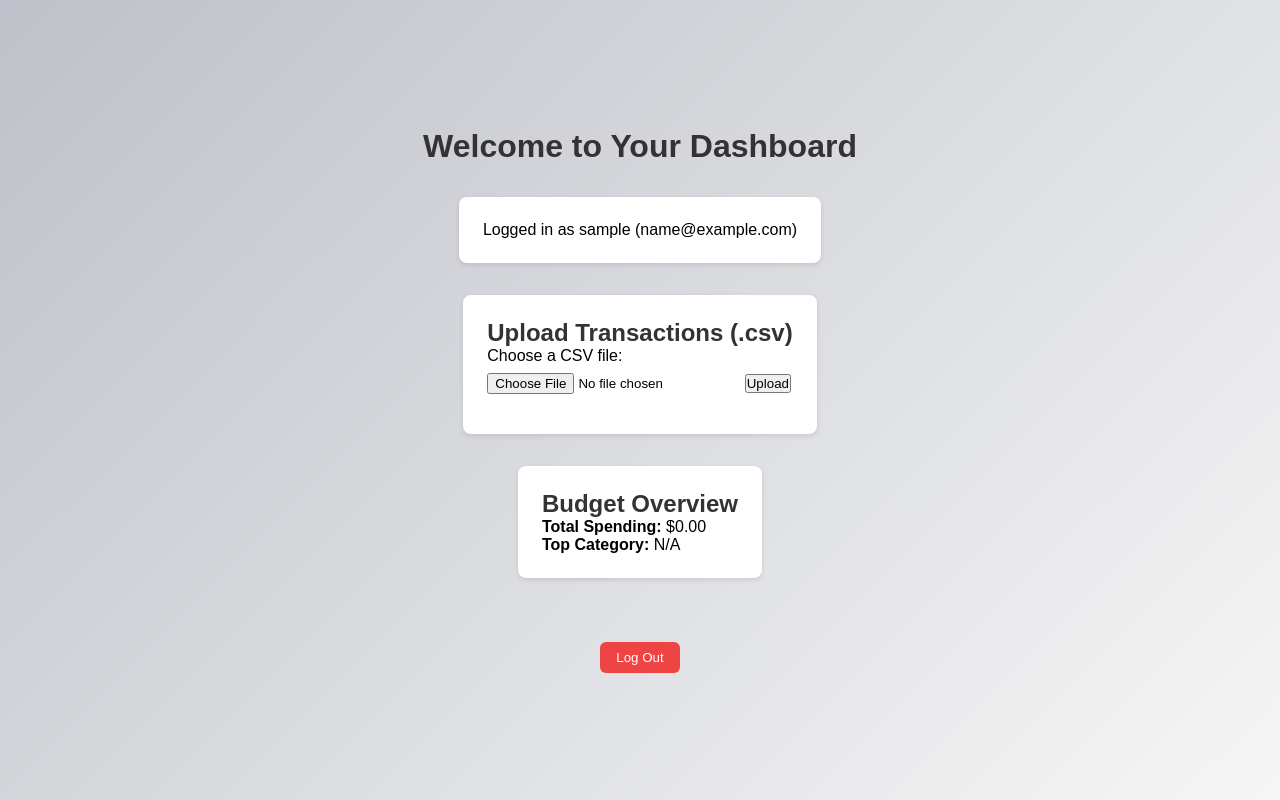
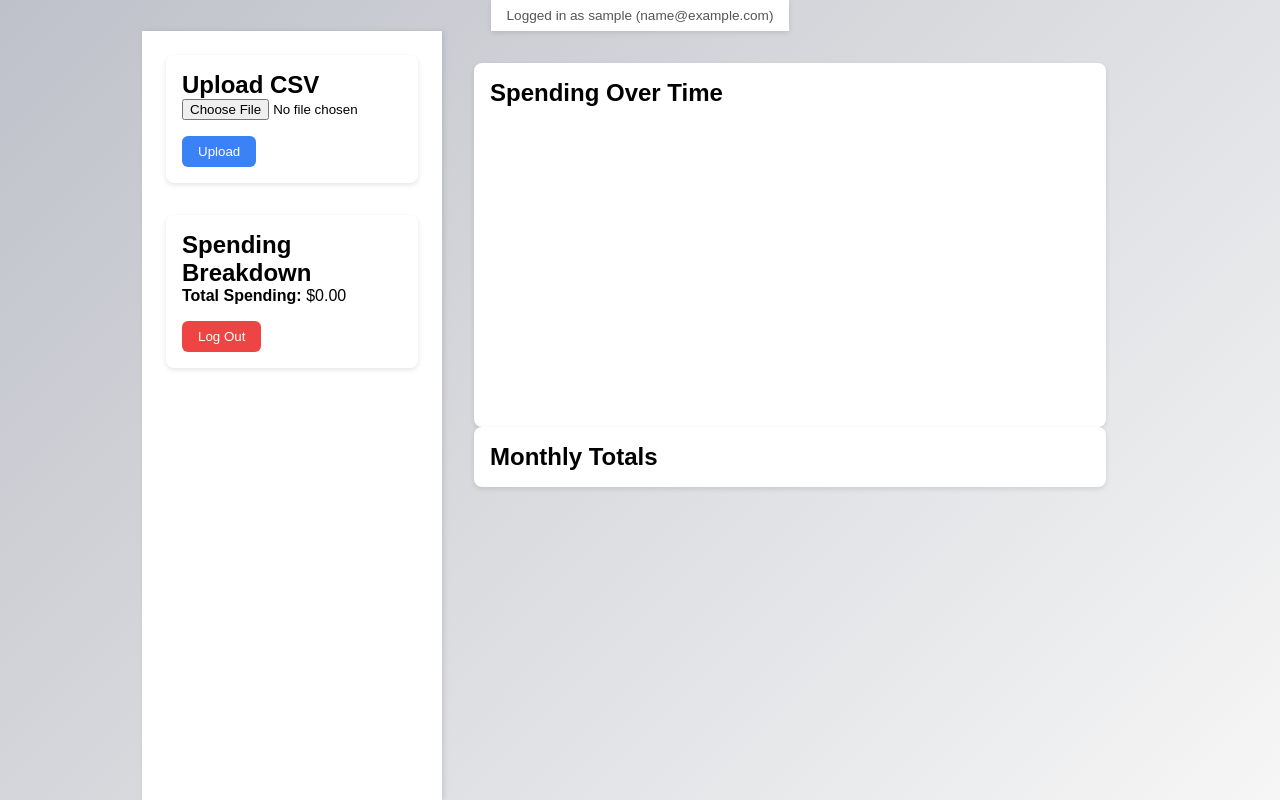
Before and after one commit to Ashton-Carter/Budget, a website: page frontend/dashboard.html in a window 1280 px wide. Drawn offline with nearby package versions, Linux system fonts and the light colour scheme; no server answers; sample sign-in values are in the browser's storage.

Commit message:
UPDATED GOALS

```diff
--- a/frontend/dashboard.html
+++ b/frontend/dashboard.html
@@ -5,66 +5,114 @@
   <title>Dashboard</title>
   <link rel="stylesheet" href="style.css">
   <style>
-    /* Inline styling for layout - can move to CSS later */
     body {
       font-family: Arial, sans-serif;
-      padding: 2rem;
+      margin: 0;
+      padding: 0;
       background-color: #f5f5f5;
+      display: flex;
+      flex-direction: column;
+      height: 100vh;
     }
 
-    h1, h2 {
-      color: #333;
+    #top-bar {
+      padding: 0.5rem 1rem;
+      background-color: #ffffff;
+      box-shadow: 0 2px 5px rgba(0,0,0,0.1);
+      font-size: 0.85rem;
+      color: #555;
+    }
+
+    .main-container {
+      display: flex;
+      height: 100%;
+    }
+
+    .sidebar {
+      width: 300px;
+      background-color: #ffffff;
+      padding: 1.5rem;
+      box-shadow: 2px 0 5px rgba(0, 0, 0, 0.1);
+      display: flex;
+      flex-direction: column;
+      justify-content: flex-start;
+      gap: 2rem;
+    }
+
+    .content {
+      flex-grow: 1;
+      padding: 2rem;
     }
 
     .section {
-      background-color: white;
-      padding: 1.5rem;
-      margin-bottom: 2rem;
+      background-color: #ffffff;
+      padding: 1rem;
       border-radius: 8px;
       box-shadow: 0 2px 5px rgba(0,0,0,0.1);
     }
 
-    label {
-      display: block;
-      margin-bottom: 0.5rem;
+    h2 {
+      margin-top: 0;
     }
 
-    input[type="file"] {
-      margin-bottom: 1rem;
+    ul {
+      padding-left: 1.2rem;
     }
 
-    #logout {
-      margin-top: 2rem;
-      background-color: #ef4444;
+    button {
+      margin-top: 1rem;
+      background-color: #3b82f6;
       color: white;
       border: none;
       padding: 0.5rem 1rem;
       border-radius: 6px;
       cursor: pointer;
     }
+
+    #logout {
+      background-color: #ef4444;
+    }
   </style>
 </head>
 <body>
-  <h1>Welcome to Your Dashboard</h1>
-  <div id="user-info" class="section"></div>
+  <div id="top-bar">
+    <span id="user-info"></span>
+  </div>
 
+  <div class="main-container">
+    <!-- Sidebar with upload and spending breakdown -->
+    <div class="sidebar">
       <div class="section">
-    <h2>Upload Transactions (.csv)</h2>
+        <h2>Upload CSV</h2>
         <form id="csv-form">
-      <label for="csv-file">Choose a CSV file:</label>
           <input type="file" id="csv-file" name="csv-file" accept=".csv" required />
           <button type="submit">Upload</button>
         </form>
       </div>
 
       <div class="section">
-    <h2>Budget Overview</h2>
+        <h2>Spending Breakdown</h2>
         <p><strong>Total Spending:</strong> $<span id="total-spending">0.00</span></p>
-    <p><strong>Top Category:</strong> <span id="top-category">N/A</span></p>
+        <div id="list-container"></div>
+        <button id="logout">Log Out</button>
+      </div>
     </div>
 
-  <button id="logout">Log Out</button>
+    <!-- Main content area -->
+    <div class="content">
+      <div class="section">
+        <h2>Spending Over Time</h2>
+        <canvas id="spending-chart" width="600" height="300"></canvas>
+      </div>
+      <div class="section">
+        <h2>Monthly Totals</h2>
+        <ul id="monthly-totals"></ul>
+      </div>
 
+    </div>
+  </div>
+
+  <script src="https://cdn.jsdelivr.net/npm/chart.js"></script>
   <script src="dashboard.js" defer></script>
 </body>
 </html>
--- a/frontend/dashboard.js
+++ b/frontend/dashboard.js
@@ -12,6 +12,83 @@ async function fetchTransactions() {
     }
   }
 
+  function buildRunningTotals(transactions) {
+    const categories = ["Food", "Gas", "Entertainment", "Shopping", "Subscriptions", "Transfers", "Alcohol", "Other"];
+    const categorySums = {};
+    const dateSet = new Set();
+
+    // Initialize data structures
+    categories.forEach(cat => {
+      categorySums[cat] = {};
+    });
+
+    // Group amounts by date + category
+    transactions.forEach(tx => {
+      const date = tx.Transaction.Posting_date;
+      const category = tx.T_type;
+      const amount = tx.Transaction.Amount;
+
+      if (amount > 0) return; // only spending
+
+      dateSet.add(date);
+
+      if (!categorySums[category]) categorySums[category] = {};
+      categorySums[category][date] = (categorySums[category][date] || 0) + amount;
+    });
+
+    const sortedDates = Array.from(dateSet).sort(); // ensure dates are in order
+
+    const datasets = categories.map(category => {
+      let runningTotal = 0;
+      const data = sortedDates.map(date => {
+        const val = categorySums[category][date] || 0;
+        runningTotal += val;
+        return Math.abs(runningTotal).toFixed(2); // Use abs to show positive
+      });
+
+      return {
+        label: category,
+        data,
+        borderWidth: 2,
+        fill: false
+      };
+    });
+
+    return { labels: sortedDates, datasets };
+  }
+
+  function formatToMonthName(dateStr) {
+    const date = new Date(dateStr);
+    return date.toLocaleString('default', { month: 'long', year: 'numeric' });
+  }
+
+  function buildMonthlyTotals(transactions) {
+    const monthlyTotals = {};
+
+    transactions.forEach(tx => {
+      const amount = tx.Transaction.Amount;
+      if (amount > 0) return;
+
+      const key = formatToMonthName(tx.Transaction.Posting_date); // e.g., "March 2025"
+      monthlyTotals[key] = (monthlyTotals[key] || 0) + amount;
+    });
+
+    return monthlyTotals;
+  }
+
+  function renderMonthlyTotals(totals) {
+    const list = document.getElementById("monthly-totals");
+    list.innerHTML = ""; // clear old list
+
+    // Sort months by date
+    const sorted = Object.keys(totals).sort((a, b) => new Date(a) - new Date(b));
+
+    sorted.forEach(month => {
+      const li = document.createElement("li");
+      li.textContent = `${month}: $${Math.abs(totals[month]).toFixed(2)}`;
+      list.appendChild(li);
+    });
+  }
 
 
 
@@ -21,7 +98,62 @@ async function main(){
     console.log("User object in localStorage:", user);
 
     transactions = await fetchTransactions();
+
+    const { labels, datasets } = buildRunningTotals(transactions);
+
+    const ctx = document.getElementById('spending-chart').getContext('2d');
+    const chart = new Chart(ctx, {
+      type: 'line',
+      data: {
+        labels,
+        datasets
+      },
+      options: {
+        responsive: true,
+        scales: {
+          y: {
+            beginAtZero: true
+          }
+        }
+      }
+    });
+
     console.log("User transactions:", transactions);
+    const items = ["Food", "Gas", "Entertainment", "Shopping", "Subscriptions", "Transfers", "Alcohol", "Other"];
+    let itemsPrice = {}
+    let total_transactions = 0;
+    const list = document.createElement("ul");
+    transactions.forEach(transaction => {
+        if (transaction.Transaction.Amount > 0){
+            return;
+        }
+        total_transactions += transaction.Transaction.Amount;
+        if (transaction.T_type in itemsPrice) {
+            itemsPrice[transaction.T_type] += transaction.Transaction.Amount;
+        } else {
+            itemsPrice[transaction.T_type] = transaction.Transaction.Amount;
+        }
+    });
+    document.getElementById("total-spending").textContent = Math.abs(total_transactions.toFixed(2));
+    const monthlyTotals = buildMonthlyTotals(transactions);
+    renderMonthlyTotals(monthlyTotals);
+
+    items.forEach(item => {
+    const li = document.createElement("li");
+    let amount;
+    if(item in itemsPrice){
+        amount = Math.abs(itemsPrice[item].toFixed(2));
+    } else {
+        amount = 0.00;
+    }
+    li.textContent = item + ": $" + amount;
+    list.appendChild(li);
+    });
+
+    document.getElementById("list-container").appendChild(list);
+
+
+
     document.getElementById("csv-form").addEventListener("submit", function (e) {
         e.preventDefault();
         const fileInput = document.getElementById("csv-file");
@@ -58,5 +190,19 @@ async function main(){
         window.location.href = "index.html";
     });
 }
+function updateItems(){
+    const items = ["Food", "Gas", "Entertainment", "Shopping", "Subscriptions", "Transfers", "Alcohol", "Income", "Other"];
+
+    const list = document.createElement("ul");
+
+    items.forEach(item => {
+    const li = document.createElement("li");
+    li.textContent = item;
+    list.appendChild(li);
+    });
+
+    document.getElementById("list-container").appendChild(list);
+}
+
 
 main();
```
Also changed, not shown: frontend/eslint.config.mjs (added, +10 -0 lines), frontend/package.json (added, +17 -0 lines), README.md, 1 other file. Lines whose indentation alone changed are shown as unchanged.
